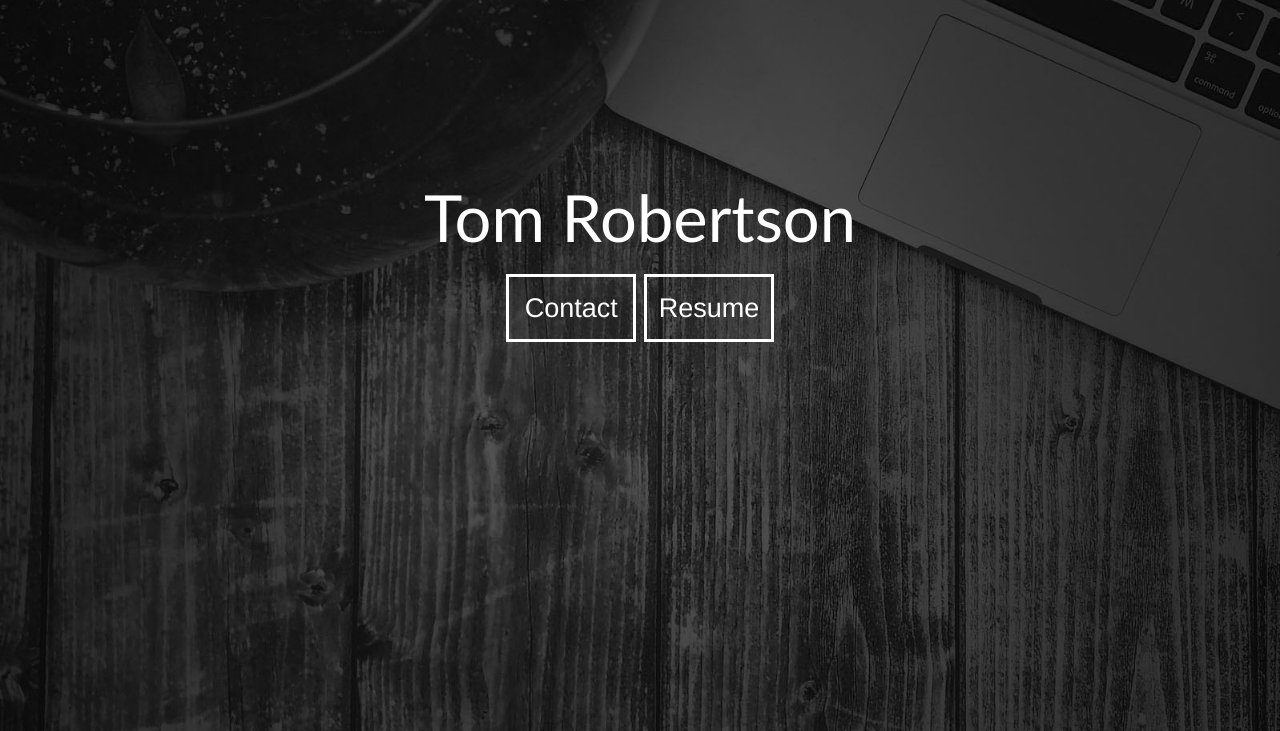
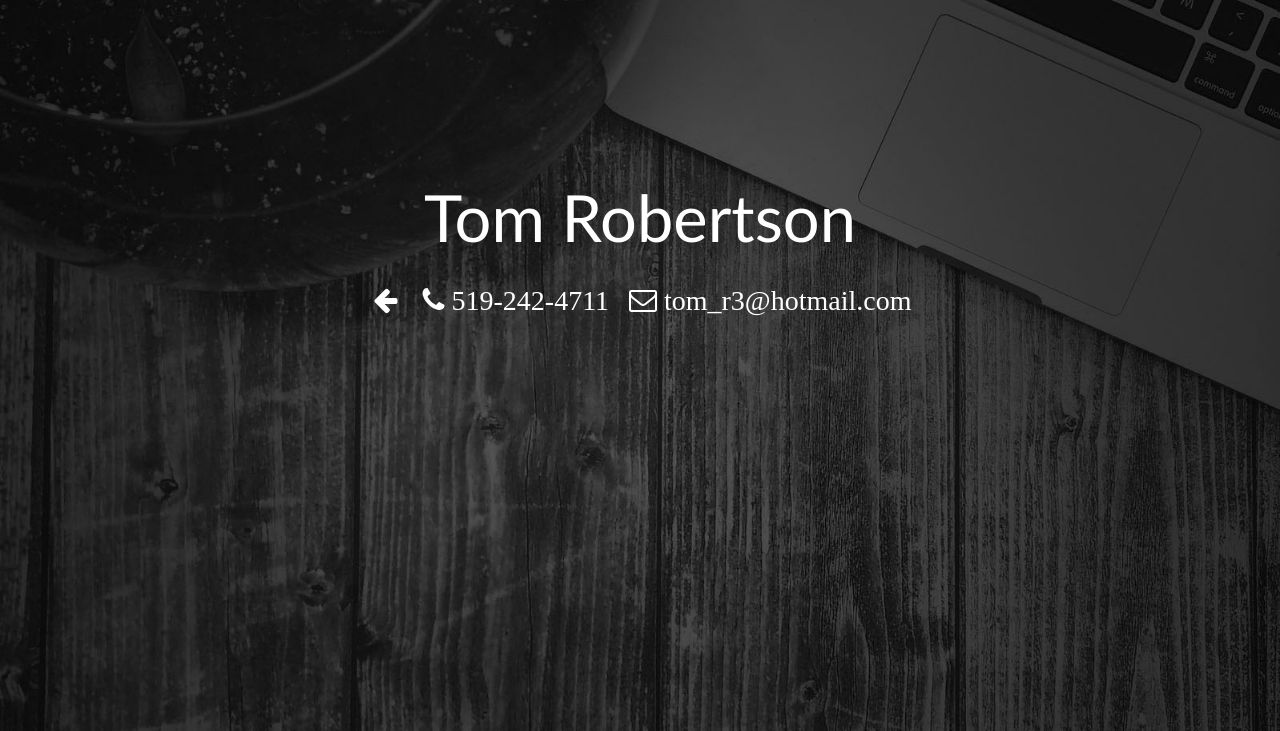
Before and after one commit to tom-r3/tom-r3.github.io, a plain HTML site: page index.html in a window 1280 px wide. Both pictures are taken after a click on the button "Contact". Shown: the part 69-800 px from the top of the page. Drawn offline with nearby package versions, Linux system fonts and the light colour scheme.

Commit message:
Made Center Buttons Functional

```diff
--- a/index.html
+++ b/index.html
@@ -6,6 +6,7 @@
 	<meta name="viewport" content="width=device-width, initial-scale=1">
 	<link rel="stylesheet" href="https://maxcdn.bootstrapcdn.com/bootstrap/3.3.7/css/bootstrap.min.css">
     <link rel="stylesheet" type="text/css" href="main.css">
+    <script src="main.js"></script>
 	<script src="https://ajax.googleapis.com/ajax/libs/jquery/1.12.4/jquery.min.js"></script>
 	<script src="https://maxcdn.bootstrapcdn.com/bootstrap/3.3.7/js/bootstrap.min.js"></script>
 	<link href="https://maxcdn.bootstrapcdn.com/font-awesome/4.6.3/css/font-awesome.min.css" rel="stylesheet">
@@ -46,18 +47,33 @@
 	</nav>
 
 	<div class="container-fluid centerpiece">
+
 		<div class="row text-center name">
 			<div class="col-xs-12">
 				<p>Tom Robertson</p>
 			</div>
 		</div>
-		<div class="row text-center middle-buttons">
-			<div class="col-xs-8 col-xs-offset-2">
-				<button onclick="showContact()">Contact</button>
-	    		<button onclick="showResume()">Resume</button>
+
+		<div id="main">
+			<div class="row text-center middle-buttons">
+				<div class="col-xs-8 col-xs-offset-2">
+					<button onclick="showContact()">Contact</button>
+		    		<button onclick="showResume()">Resume</button>
+				</div>
 			</div>
 		</div>
-	</div>
+
+        <div id="contact">
+          	<div class="row text-center contact-info">
+          		<div class="col-xs-12">
+             		<button onclick="hideContact()"><i class="fa fa-arrow-left fa-2x"></i></button>
+                	<a href="tel:519-242-4711" class="fa fa-phone fa-2x"> <span class="contact-text"> 519-242-4711</span></a>
+              		<a href="mailto:tom_r3@hotmail.com" class="fa fa-envelope-o fa-2x"> <span class="contact-text"> tom_r3@hotmail.com</span></a>
+              	</div>
+          	</div>
+        </div>
+
+    </div>
 
 </div>
 
--- a/main.css
+++ b/main.css
@@ -13,6 +13,11 @@ body {
 
     .middle-buttons button {
         font-size: 18px;
+        margin-bottom: 15px;
+    }
+
+    .contact-text {
+        display: none
     }
 }
 
@@ -92,3 +97,28 @@ body {
     color: black;
     background-color: white;
 }
+
+#contact {
+    display: none;
+}
+
+.contact-info a {
+    color: white;
+    border: none;
+    padding-left: 8px;
+    padding-right: 8px;
+}
+
+.contact-info button  {
+    border: none;
+    max-width: 50px;
+}
+
+.contact-info a:hover, .contact-info button:hover {
+    color: white;
+    border: none;
+    background: none;
+    padding-bottom: 6px;
+    border-bottom: 4px solid white;
+    text-decoration: none;
+}
--- a/main.js
+++ b/main.js
@@ -6,7 +6,12 @@ function showContact() {
 }
 
 function hideContact() {
-	var x = document.getElementById('main');
+	var main = document.getElementById('main');
+	var contact = document.getElementById('contact');
 	main.style.display = 'block';
 	contact.style.display = 'none';
 }
+
+function showResume() {
+	window.location.href = 'resume.pdf';
+}
```
Also changed, not shown: 1 other file.
